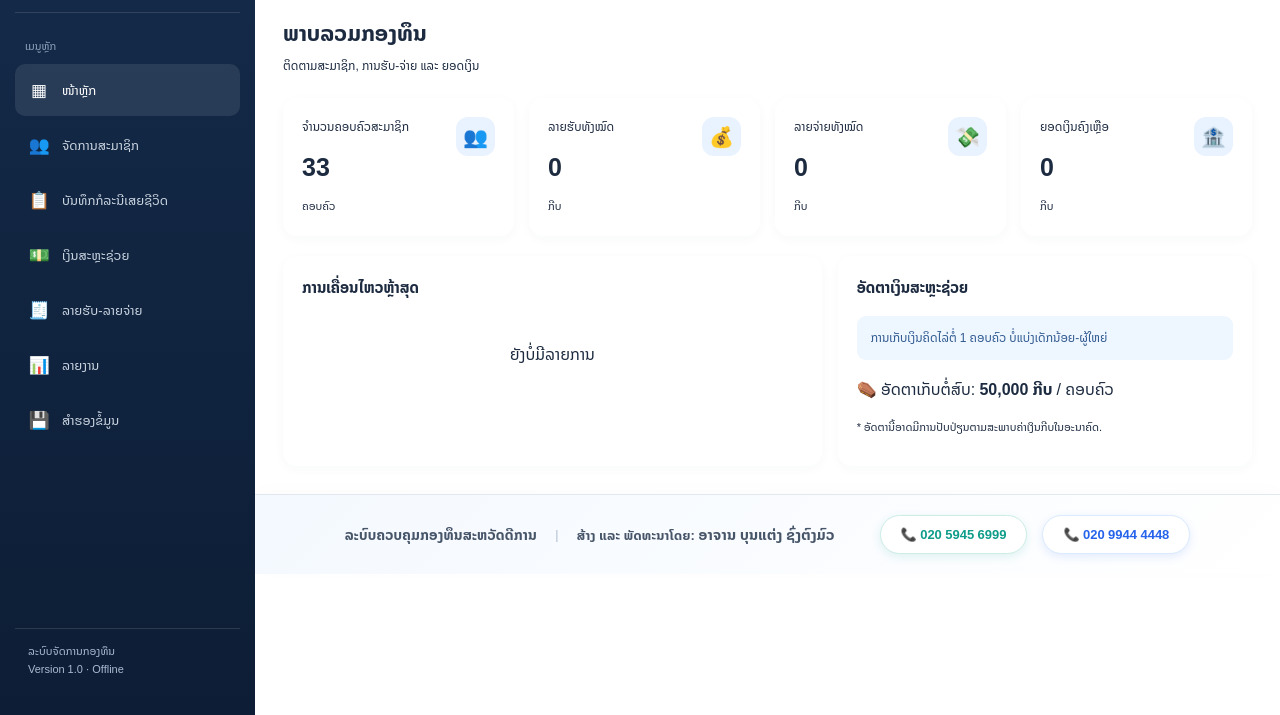
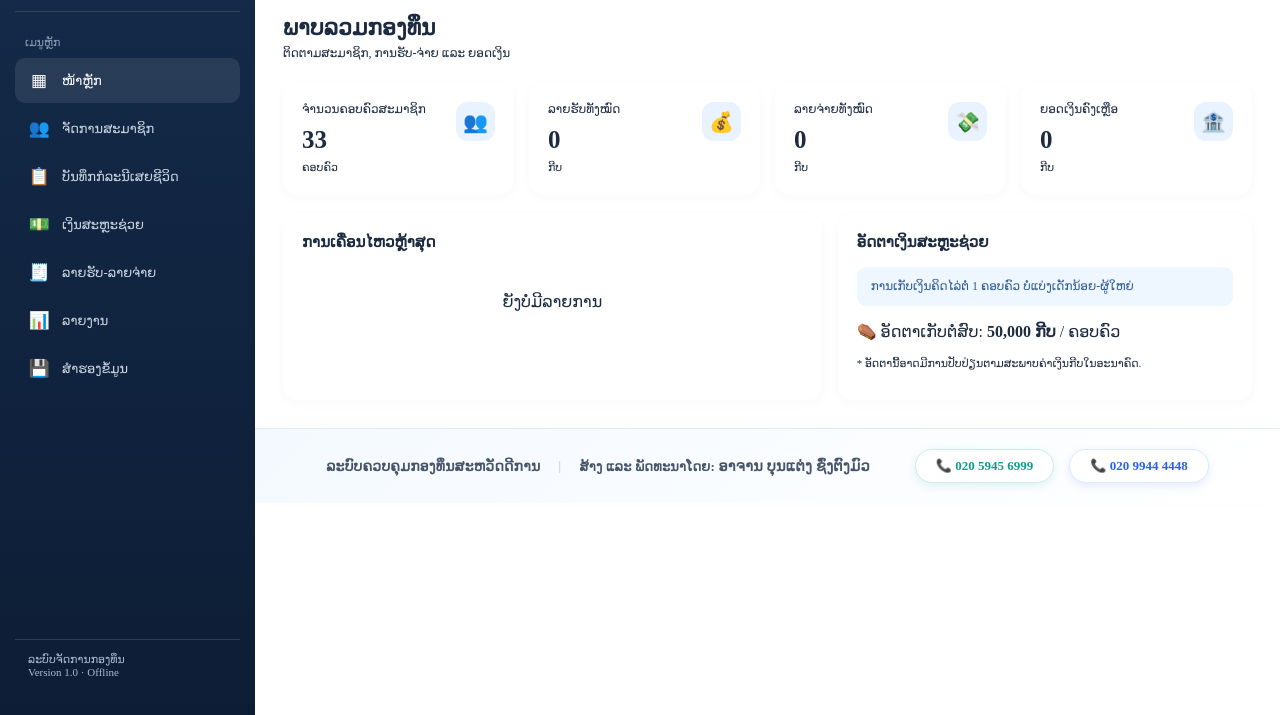
Before and after one commit to btengxiong-prog/koomhaum, a plain HTML site: page index.html in a window 1280 px wide. Shown: the part 85-800 px from the top of the page. Drawn offline with Linux system fonts and the light colour scheme; some packages are replaced by stand-ins of ours; a script that the page names is missing.

Commit message:
Add files via upload

```diff
--- a/index.html
+++ b/index.html
@@ -9,7 +9,6 @@
     <script src="https://cdn.jsdelivr.net/npm/sweetalert2@11"></script>
     <style>
     <style>
-        @import url('https://fonts.googleapis.com/css2?family=Noto+Sans+Lao:wght@400;500;600;700;800&display=swap');
 
         :root {
             --navy: #142b4a;
@@ -27,7 +26,7 @@
         body {
             margin: 0;
             background: var(--bg);
-            font-family: 'Noto Sans Lao', sans-serif;
+            font-family: 'Times New Roman', 'Phetsarath OT', serif;
             color: #1d2b40;
         }
 
```
